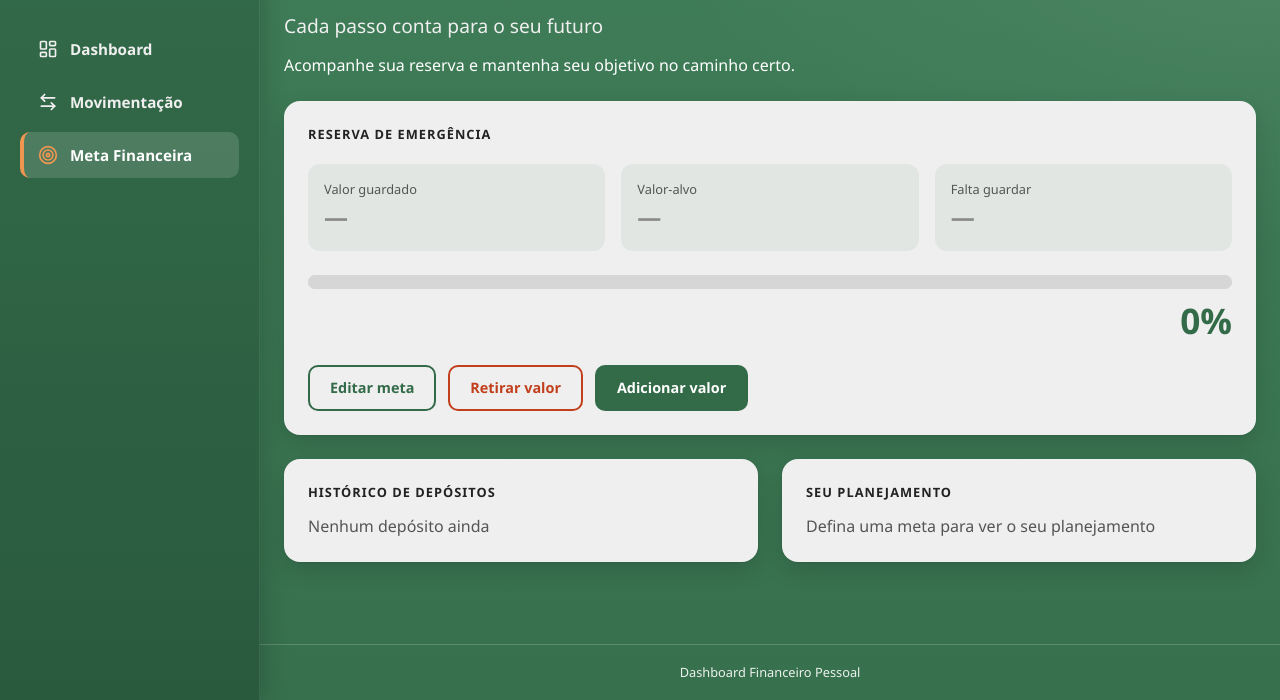
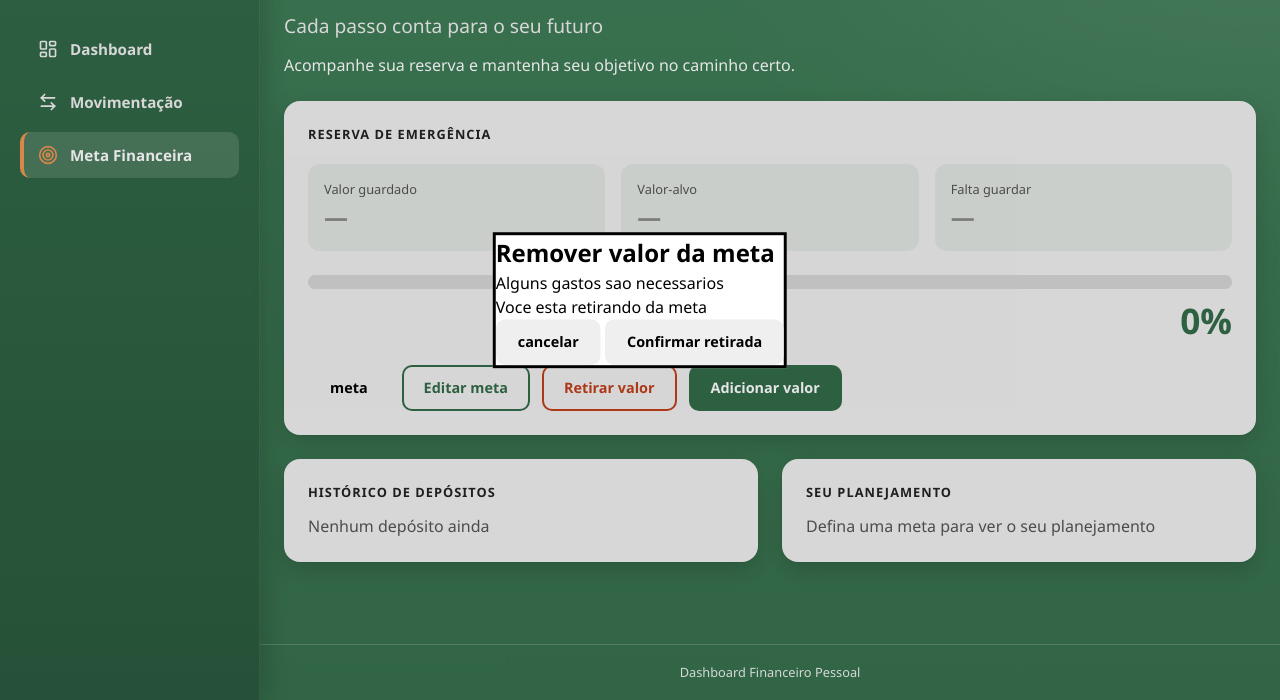
Before and after one commit to betaot/Dashboard-Financeiro, a plain HTML site: page pages/meta.html in a window 1280 px wide. Both pictures are taken after a click on the button "Editar meta". Shown: the part 100-800 px from the top of the page. Drawn offline with Linux system fonts and the light colour scheme; a script that the page names is missing.

Commit message:
feat botao nova meta junto a  seu dialog e o dialog incompleto dos outros botoes

```diff
--- a/pages/meta.html
+++ b/pages/meta.html
@@ -50,10 +50,65 @@
                 <p id="porcentagem"></p>
 
                 <div class="acoes">
-                    <button type="button" id="btn-editar" class="btn-secundario">Editar meta</button>
-                    <button type="button" id="btn-retirar" class="btn-perigo">Retirar valor</button>
-                    <button type="button" id="btn-adicionar" class="btn-primario">Adicionar valor</button>
+                    <button onclick="nova_meta.showModal() "type="button" id="btn-nmeta" class="botao-novameta">meta</button>
+                    <button onclick="meta.showModal() "type="button" id="btn-editar" class="btn-secundario">Editar meta</button>
+                    <button onclick="retirar.showModal() "type="button" id="btn-retirar" class="btn-perigo">Retirar valor</button>
+                    <button onclick="adicionar.showModal() "type="button" id="btn-adicionar" class="btn-primario">Adicionar valor</button>
                 </div>
+
+                <dialog id="nova_meta" class="dialog">
+                    <h1>Nova meta</h1>
+                    <p>Tudo começa definindo um objetivo</p>
+
+                    <form method="dialog">
+                        <label for="criando_nova_meta">Nome da meta</label>
+                        <input type="text" id="criando_nova_meta" name="nmeta" required>
+
+                        <label for="valor_inicial_nmeta">Valor inicial</label>
+                        <input type="text" id="valor_inicial_nmeta" name="inicio_nmeta" placeholder="Não Obrigatório">
+
+                        <label for="valor_da_meta">Valor da meta</label>
+                        <input type="text" id="valor_da_nmeta" name="valor_nmeta" required>
+                    <button onclick="nova_meta.close()"type="button" formnovalidate>cancelar</button>
+                    <button onclick="retirar.close()">Confirmar criação de nova meta</button>
+                    </form>
+                </dialog>
+
+                <dialog id="retirar" class="dialog">
+                    <h1>Remover valor da meta</h1>
+                    <p>Alguns gastos sao necessarios</p>
+
+                    <form method="dialog">
+                        <p>Voce esta retirando da meta</p>
+                        <p id="nome_meta"></p>
+                    <button onclick="retirar.close()"type="button" formnovalidate>cancelar</button>
+                    <button>Confirmar retirada</button>
+                    </form>
+                </dialog>
+
+                <dialog id="adicionar" class="dialog">
+                    <h1>Remover valor da meta</h1>
+                    <p>Alguns gastos sao necessarios</p>
+
+                    <form method="dialog">
+                        <p>Voce esta retirando da meta</p>
+                        <p id="nome_meta"></p>
+                    <button onclick="adicionar.close()"type="button" formnovalidate>cancelar</button>
+                    <button onclick="retirar.close()">Confirmar retirada</button>
+                    </form>
+                </dialog>
+
+                <dialog id="meta" class="dialog">
+                    <h1>Remover valor da meta</h1>
+                    <p>Alguns gastos sao necessarios</p>
+
+                    <form method="dialog">
+                        <p>Voce esta retirando da meta</p>
+                        <p id="nome_meta"></p>
+                    <button onclick="meta.close()"type="button" formnovalidate>cancelar</button>
+                    <button onclick="retirar.close()">Confirmar retirada</button>
+                    </form>
+                </dialog>
             </section>
 
             <div class="duplo">
--- /dev/null
+++ b/script.js
@@ -0,0 +1 @@
+$('#retirar').dialog({ position: 'center' });
--- a/style.css
+++ b/style.css
@@ -899,3 +899,9 @@ main > *:nth-child(6) { animation-delay: 0.25s; }
     display: none;
   }
 }
+.dialog {
+  position: fixed;
+  top: 50%;
+  left: 50%;
+  transform: translate(-50%, -50%);
+}
```
Also changed, not shown: pages/movimentacao.html (+2 -0 lines), index.html (line endings or trailing spaces).
